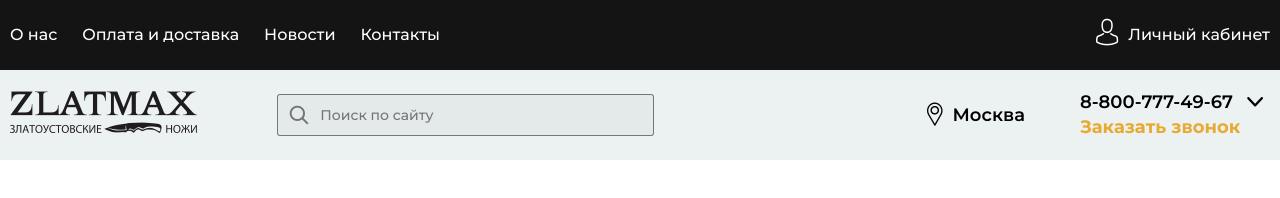
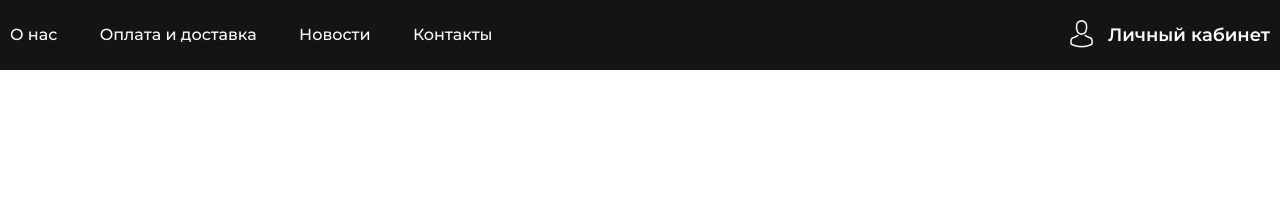
Before and after one commit to A1exFox/zlatmax, a website: page src/index.html in a window 1280 px wide. Drawn offline with nearby package versions, Linux system fonts and the light colour scheme; files that its build step writes are made by us from their sources; files whose address does not match are found by name.

Commit message:
feat: [header-top]

```diff
--- a/src/html/header.html
+++ b/src/html/header.html
@@ -1,47 +1,16 @@
 <header class="header">
-  <div class="header__top header-top">
-    <nav class="header-top__container _container">
-      <ul class="header-top__menu ht-menu">
-        <li class="ht-menu__item"><a href="#" class="ht-menu__link">О нас</a></li>
-        <li class="ht-menu__item"><a href="#" class="ht-menu__link">Оплата и доставка</a></li>
-        <li class="ht-menu__item"><a href="#" class="ht-menu__link">Новости</a></li>
-        <li class="ht-menu__item"><a href="#" class="ht-menu__link">Контакты</a></li>
+  <div class="header__top top-header">
+    <nav class="top-header__container _container">
+      <ul class="top-header__menu menu-header">
+        <li class="menu-header__item"><a href="#" class="menu-header__link">О нас</a></li>
+        <li class="menu-header__item"><a href="#" class="menu-header__link">Оплата и доставка</a></li>
+        <li class="menu-header__item"><a href="#" class="menu-header__link">Новости</a></li>
+        <li class="menu-header__item"><a href="#" class="menu-header__link">Контакты</a></li>
       </ul>
-      <a href="#" class="header-top__account ht-account">
-        <span class="ht-account__icon icon-user"></span>
-        <span class="ht-account__text">Личный кабинет</span>
+      <a href="#" class="top-header__account header-account">
+        <span class="header-account__icon icon-user"></span>
+        <span class="header-account__text">Личный кабинет</span>
       </a>
     </nav>
   </div>
-  <div class="header__middle header-middle">
-    <div class="header-middle__container _container">
-      <div class="header-middle__left hm-left">
-        <a href="#" class="hm-left__logo icon-logo"></a>
-        <form action="#" class="hm-left__search hml-search">
-          <input type="text" name="search-text" autocomplete="off" placeholder="Поиск по сайту" class="hml-search__text">
-          <button type="submit" class="hml-search__button icon-search"></button>
-        </form>
-      </div>
-      <div class="header-middle__right hm-right">
-        <div class="hm-right__location hmr-location">
-          <a href="#" class="hmr-location__link">
-            <span class="hmr-location__icon icon-location"></span>
-            <span class="hmr-location__name-location">Москва</span>
-          </a>
-        </div>
-        <div class="hm-right__phones hmr-phones">
-          <div class="hmr-phones__top hmrp-top">
-            <a href="tel:88007774967" class="hmrp-top_link">8-800-777-49-67</a>
-            <button class="hmrp-top__button">
-              <span class="hmrp-top__icon icon-arrow icon-arrow__bottom"></span>
-            </button>
-          </div>
-          <a href="#" class="hmr-phones__request-link">Заказать звонок</a>
-        </div>
-        <div class="hm-right__favorite"></div>
-        <div class="hm-right__cart hmr-cart"></div>
-      </div>
-    </div>
-  </div>
-  <div class="header__bottom"></div>
 </header>
--- a/src/index.html
+++ b/src/index.html
@@ -1,7 +1,7 @@
 <!DOCTYPE html>
 <html lang="en">
 
-@@include('./html/head.html',{'title': 'Index'})
+@@include('./html/head.html',{'title': 'Zlatmax'})
 
 <body>
   <div class="wrapper">
--- a/src/scss/header.scss
+++ b/src/scss/header.scss
@@ -1,175 +1,51 @@
 .header {
   &__top {}
-  &__middle {}
 }
-// =======[header-top]=======
-.header-top {
-  color: $mainWhite;
-  background-color: $secondBlack;
+// ======[top-header]======
+.top-header {
+  background-color: $blackTopHeader;
+
   &__container {
     display: flex;
+    align-items: center;
     min-height: toRem(70);
-    align-items: center;
-    justify-content: space-between;
+    padding-top: 5px;
+    padding-bottom: 5px;
+    color: $white;
   }
-  &__menu {}
-  &__account {
-    flex: 0 0 auto;
+
+  &__menu {
+    flex: 1 1 auto;
   }
+  &__account {}
 }
-.ht-menu {
+.menu-header {
   display: flex;
   flex-wrap: wrap;
-  @include responsive("column-gap", 30, 10, $widthContainer, $widthMobileS);
-  padding: toRem(5);
-  padding-left: 0;
+  align-items: center;
+  column-gap: 60px;
+  @include responsive("column-gap", 60, 15, $widthContainer, $widthTablet);
   &__item {}
   &__link {
+    font-size: toRem(16);
+    font-weight: 500;
     &:hover {
       text-decoration: underline;
     }
   }
 }
-.ht-account {
+.header-account {
   display: flex;
   align-items: center;
   &__icon {
-    &::before {
-      font-size: toRem(27);
-    }
+    font-size: toRem(27.6);
+    margin: 15px;
   }
   &__text {
-    padding-left: toRem(10);
-    &:hover {
-      text-decoration: underline;
-    }
-  }
-}
-// =======[header-middle]=======
-.header-middle {
-  background-color: $secondWhite;
-  &__container {
-    min-height: toRem(90);
-    display: flex;
-    align-items: center;
-  }
-  &__left {
-    flex: 1 1 auto;
-  }
-  &__right {}
-}
-.hm-left {
-  display: flex;
-  align-items: center;
-  &__logo {
-    color: $thirdBlack;
-    &::before {
-      font-size: toRem(42.45);
-    }
-    &:hover {
-      color: $mainBlack;
-    }
-  }
-  &__search {
-    flex: 0 1 toRem(377);
-  }
-}
-.hml-search {
-  position: relative;
-  margin: toRem(10);
-  @include responsive("margin-left", 158, 20, $widthContainer, $widthLaptop);
-  &__text {
-    font-size: toRem(14);
-    background-color: $searchBg;
-    padding: toRem(12);
-    padding-left: toRem(42);
-    border: 1px solid $borderSearch;
-    border-radius: toRem(3);
-    width: 100%;
-  }
-  &__button {
-    position: absolute;
-    top: 0;
-    left: 0;
-    background-color: transparent;
-    height: 100%;
-    width: toRem(44);
-    &::before {
-      font-size: toRem(20);
-      display: flex;
-      align-items: center;
-      justify-content: center;
-      color: $buttonSearch;
-    }
-    &:focus,
-    &:hover {
-      &::before {
-        color: $mainBlack;
-      }
-      cursor: pointer;
-    }
-  }
-}
-
-.hm-right {
-  display: flex;
-  align-items: center;
-  &__location {}
-  &__phones {}
-  &__favorite {}
-  &__cart {}
-}
-.hmr-location {
-  margin: toRem(5);
-  margin-right: toRem(55);
-  &__link {
-    display: flex;
-    align-items: center;
-  }
-  &__icon {
-    &::before {
-      display: block;
-      font-size: toRem(24);
-    }
-  }
-  &__name-location {
-    margin-left: toRem(10);
-    font-size: toRem(18);
-    font-weight: 600;
-  }
-}
-
-
-.hmr-phones {
-  &__top:not(:last-child) {
-    padding-bottom: 3px;
-  }
-  &__request-link {
-    font-size: toRem(18);
-    font-weight: 700;
-    color: $orangeMain;
-    &:hover {
-      text-decoration: underline;
-    }
-  }
-}
-.hmrp-top {
-  display: flex;
-  align-items: center;
-  &_link {
     font-size: toRem(18);
     font-weight: 600;
     &:hover {
       text-decoration: underline;
     }
   }
-  &__button {
-    margin-left: 7px;
-    padding: 0 toRem(10);
-    background-color: transparent;
-    cursor: pointer;
-  }
-  &__icon {}
 }
-
-.hmr-cart {}
--- a/src/scss/modules/base.scss
+++ b/src/scss/modules/base.scss
@@ -3,7 +3,7 @@ body {
   font-size: toRem(16);
   line-height: 140%;
   font-weight: 500;
-  color: $mainBlack;
+  color: $black;
   background-color: #ffffff;
 }
 .wrapper {
--- a/src/scss/modules/general.scss
+++ b/src/scss/modules/general.scss
@@ -3,7 +3,7 @@
 $defaultFontSize: 16;
 $widthContainer: 1610;
 $widthLaptopL: 1440;
-$widthLaptop: 1024;
+$widthLaptopS: 1024;
 $widthTablet: 768;
 $widthMobileL: 425;
 $widthMobileS: 320;
@@ -31,7 +31,7 @@ $widthMobileS: 320;
     $minWidth: math.min($width1, $width2);
     $maxWidth: math.max($width1, $width2);
 
-    // The best formula of responsive property:
+    // The best solution of responsive property:
     // https://css-tricks.com/linearly-scale-font-size-with-css-clamp-based-on-the-viewport/
     $slope: math.div($diffSize, $diffWidth);
     $intersect: (
--- a/src/scss/modules/importCssGen.scss
+++ b/src/scss/modules/importCssGen.scss
@@ -1,12 +1,4 @@
-$mainBlack: #000000;
-$secondBlack: #141414;
-$thirdBlack: #1F1C21;
+$black: #000000;
+$white: #ffffff;
 
-$mainWhite: #ffffff;
-$secondWhite: #ECF1F2;
-
-$searchBg: #07070708;
-$borderSearch: #04040480;
-$buttonSearch: #00000080;
-
-$orangeMain: #E8AA31;
+$blackTopHeader: #141414;
```
